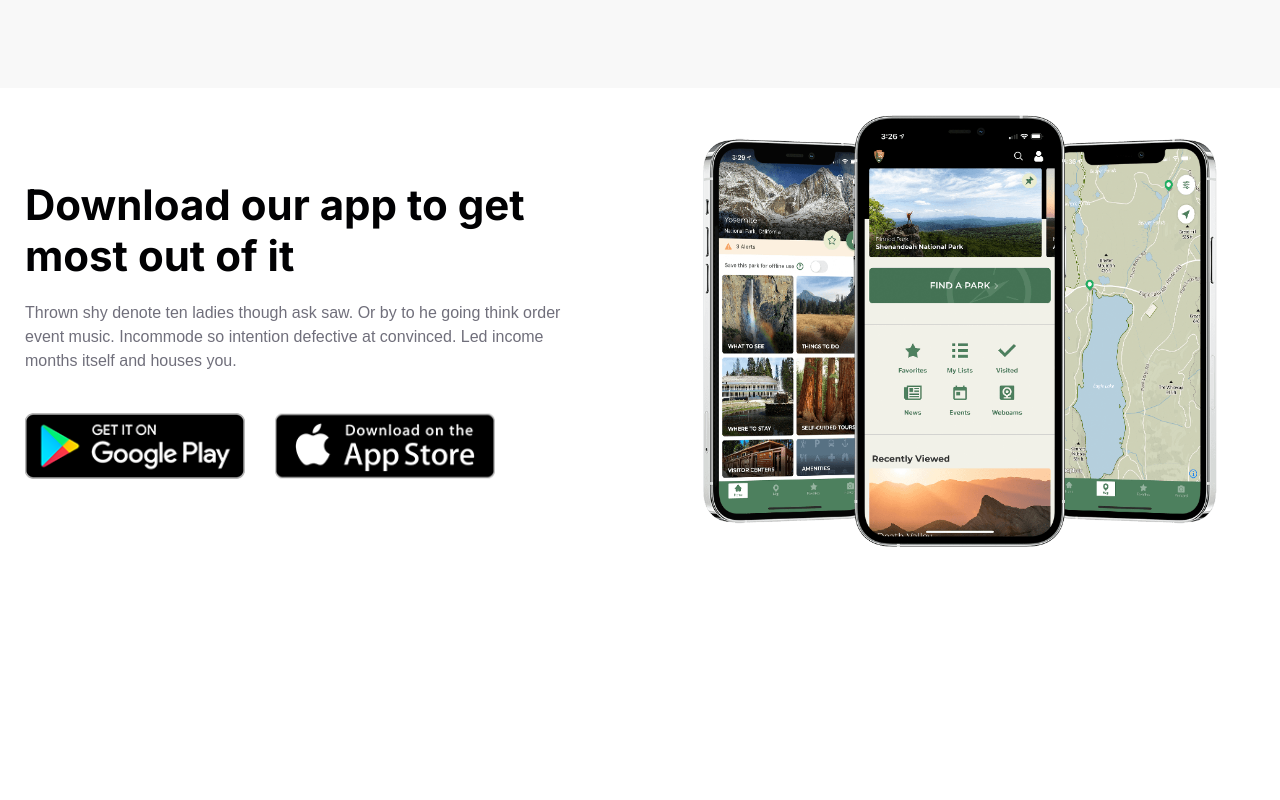
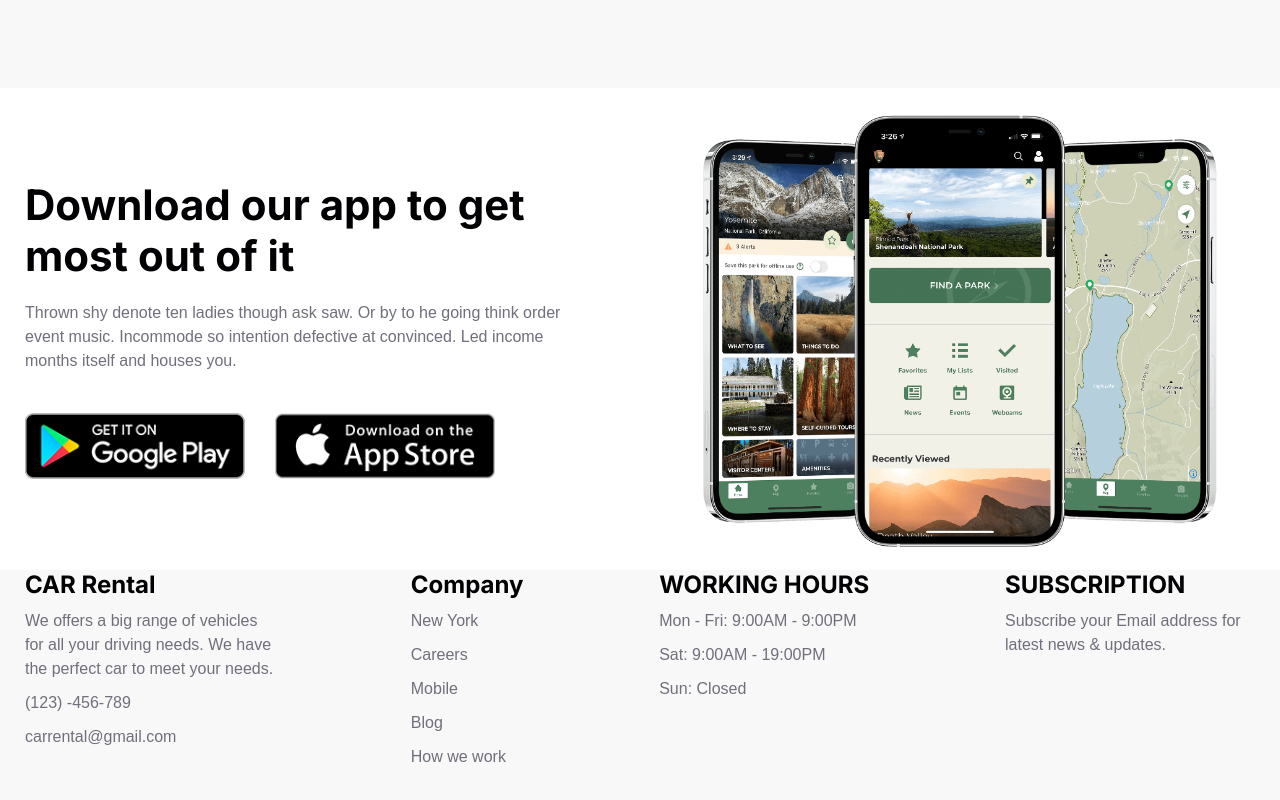
Before and after one commit to horaciomota/Car-Rental, a Next.js app: page / in a window 1280 px wide. Shown: the part 688-1488 px from the top of the page. Before the commit the page ends 1258 px from the top, so only its background shows below. Built offline with nearby package versions, Linux system fonts and the light colour scheme.

Commit message:
Adds footer section to the project

```diff
--- /dev/null
+++ b/src/Components/Footer.jsx
@@ -0,0 +1,39 @@
+import '../Styles/FooterStyles/Footer.scss'
+
+export default function Footer() {
+    return (
+        <>
+
+        <section className="footer-section">
+            <div className="container">
+                <div className="Grid">
+                    <h3><span>CAR</span> Rental</h3>
+                    <p>We offers a big range of vehicles for all your driving needs. We have the perfect car to meet your needs.</p>
+                    <p>(123) -456-789</p>
+                    <p>carrental@gmail.com</p>
+                </div>
+                <div className="Grid">
+                    <h3> Company</h3>
+                    <p>New York</p>
+                    <p>Careers</p>
+                    <p>Mobile</p>
+                    <p>Blog</p>
+                    <p>How we work</p>
+                </div>
+                <div className="Grid">
+                    <h3>WORKING HOURS</h3>
+                    <p>Mon - Fri: 9:00AM - 9:00PM</p>
+                    <p>Sat: 9:00AM - 19:00PM</p>
+                    <p>Sun: Closed</p>
+                </div>
+                <div className="Grid">
+                    <h3>SUBSCRIPTION</h3>
+                    <p>Subscribe your Email address for latest news & updates.</p>
+                </div>
+
+            </div>
+        </section>
+
+        </>
+    )
+}
--- a/src/Pages/Home.jsx
+++ b/src/Pages/Home.jsx
@@ -1,11 +1,13 @@
 import Header from "@/Components/Header";
 import Download from "@/Components/Download";
+import Footer from "@/Components/Footer";
 
 export default function Home() {
     return (
         <>
         <Header/>
         <Download/>
+        <Footer/>
         </>
     );
 }
--- /dev/null
+++ b/src/Styles/FooterStyles/Footer.scss
@@ -0,0 +1,33 @@
+@use "../global" as *;
+
+.footer-section {
+    width: 100%;
+    height: 57vh;
+    background-color: $bg-gray;
+    position: relative;
+
+.container {
+    display: flex;
+    justify-content: space-between;
+}
+}
+
+.Grid {
+    display: flex;
+    flex-direction: column;
+    gap: 1rem;
+    max-width: 25rem;
+    text-align: left;
+
+    h3 {
+        font-size: $h3-size;
+        color: $text-black;
+      }
+
+      p {
+        font-size: $p-size;
+        color: $text-gray;
+        font-family: $text-font;
+        line-height: 1.5;
+      }
+}
```
